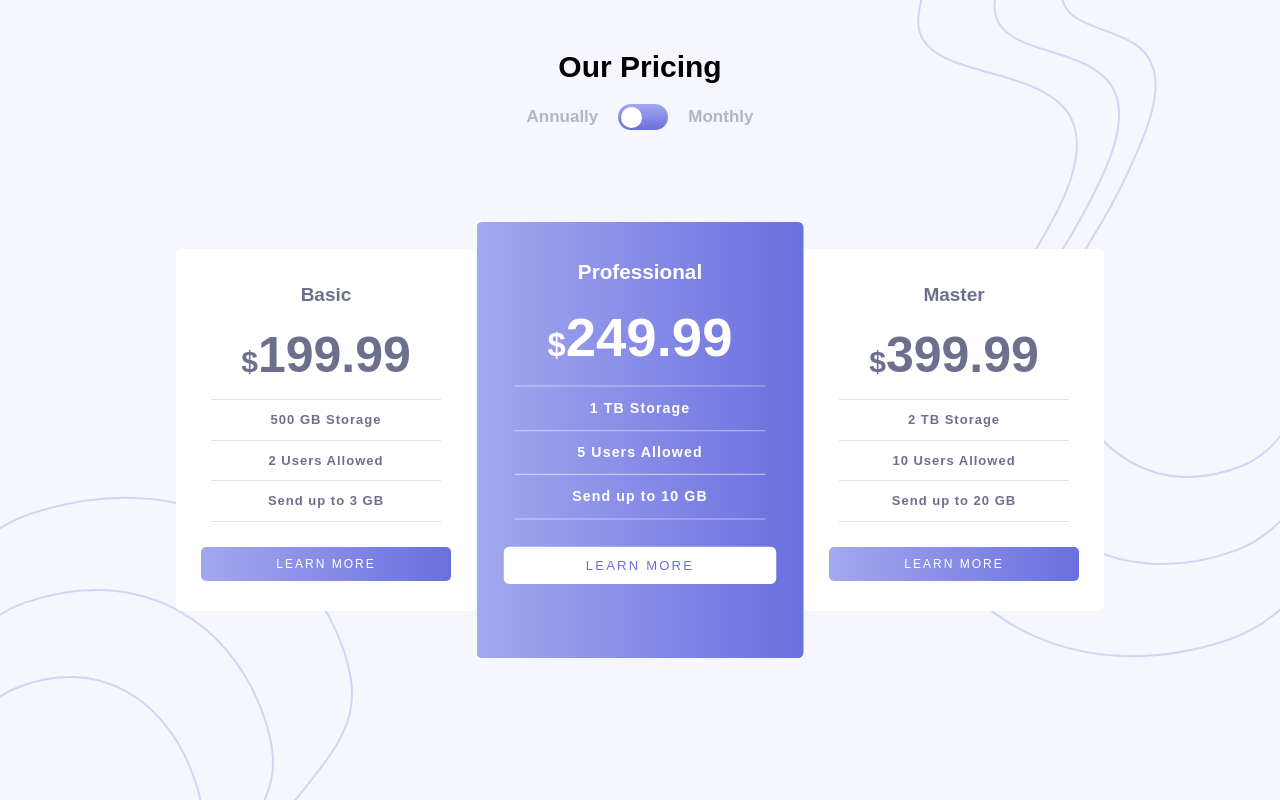
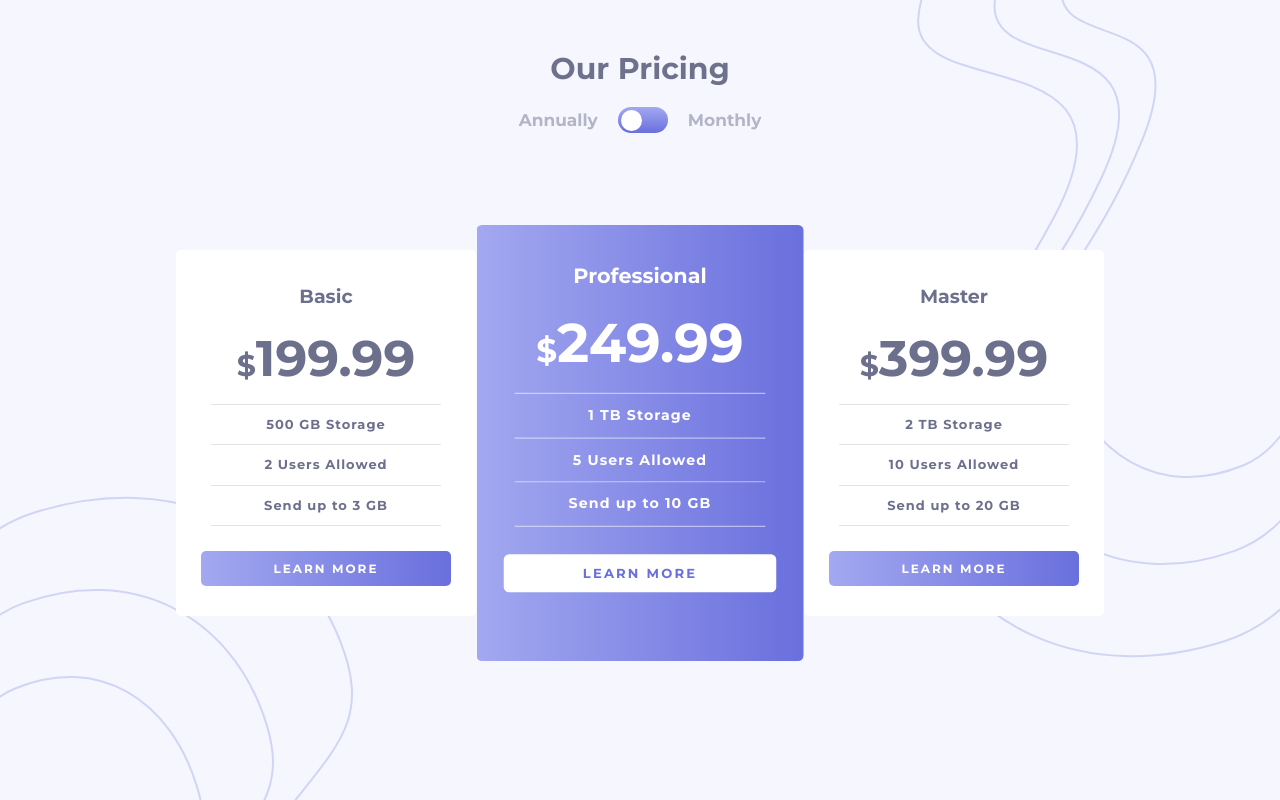
Before and after one commit to Kuldip4135/Pricing-component-with-toggle, a plain HTML site: page index.html in a window 1280 px wide. Drawn offline with Linux system fonts and the light colour scheme.

Commit message:
Update style.css

```diff
--- a/css/style.css
+++ b/css/style.css
@@ -1,10 +1,12 @@
+@import url("https://fonts.googleapis.com/css2?family=Montserrat:wght@700&display=swap");
+
 *,
 *::before,
 *::after {
   margin: 0;
   padding: 0;
   box-sizing: border-box;
-  font-family: sans-serif;
+  font-family: "Montserrat", sans-serif;
 }
 
 :root {
@@ -109,6 +111,7 @@ section {
 .price-title {
   font-size: 3rem;
   margin-bottom: 2rem;
+  color: #6d718b;
 }
 
 .price-toggler {
```
